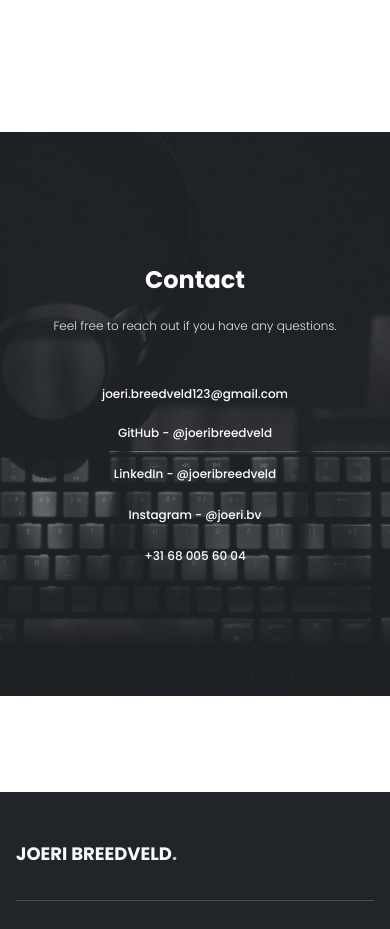
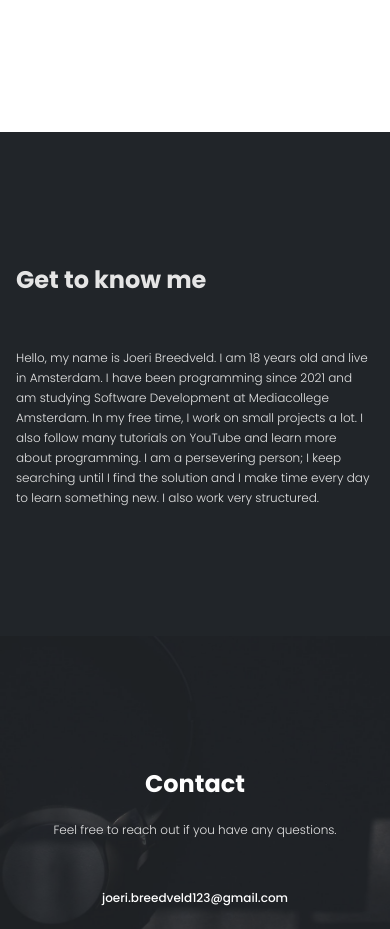
Before and after one commit to joeribreedveld/portfolio-website-v6, a Next.js app: page / in a window 390 px wide. Shown: the part 3086-4015 px from the top of the page. Built offline with nearby package versions, Linux system fonts and the light colour scheme.

Commit message:
feat(about): make about section with responsive and image special layout

```diff
--- /dev/null
+++ b/src/components/sections/About/About.tsx
@@ -0,0 +1,29 @@
+// Imports
+import Image from "next/image";
+
+// Functions
+const About = () => (
+  <section className="relative flex bg-[#212529]">
+    <section className="section-padding-y page-width flex flex-col gap-12">
+      <h2 className="font-bold text-[#E5E5E5]">Get to know me</h2>
+      <p className="text-xs font-light text-[#E5E5E5] lg:max-w-[50%]">
+        Hello, my name is Joeri Breedveld. I am 18 years old and live in
+        Amsterdam. I have been programming since 2021 and am studying Software
+        Development at Mediacollege Amsterdam. In my free time, I work on small
+        projects a lot. I also follow many tutorials on YouTube and learn more
+        about programming. I am a persevering person; I keep searching until I
+        find the solution and I make time every day to learn something new. I
+        also work very structured.
+      </p>
+    </section>
+    <Image
+      src="/img/about.jpg"
+      alt="Contact background image programming"
+      className="absolute top-0 left-0 hidden max-w-[45vw] translate-x-[125%] transform object-cover opacity-50 lg:block"
+      fill
+    />
+  </section>
+);
+
+// Exports
+export default About;
--- a/src/pages/index.tsx
+++ b/src/pages/index.tsx
@@ -3,6 +3,7 @@ import { type NextPage } from "next";
 import Head from "next/head";
 import Footer from "~/components/common/Footer/Footer";
 import Navbar from "~/components/common/Navbar/Navbar";
+import About from "~/components/sections/About/About";
 import Contact from "~/components/sections/Contact/Contact";
 import Hero from "~/components/sections/Hero/Hero";
 import Projects from "~/components/sections/Projects/Projects";
@@ -19,6 +20,7 @@ const Home: NextPage = () => (
     <main className="min-h-screen">
       <Hero />
       <Projects />
+      <About />
       <Contact />
     </main>
     <Footer />
```
Also changed, not shown: public/img/about.jpg (added).
